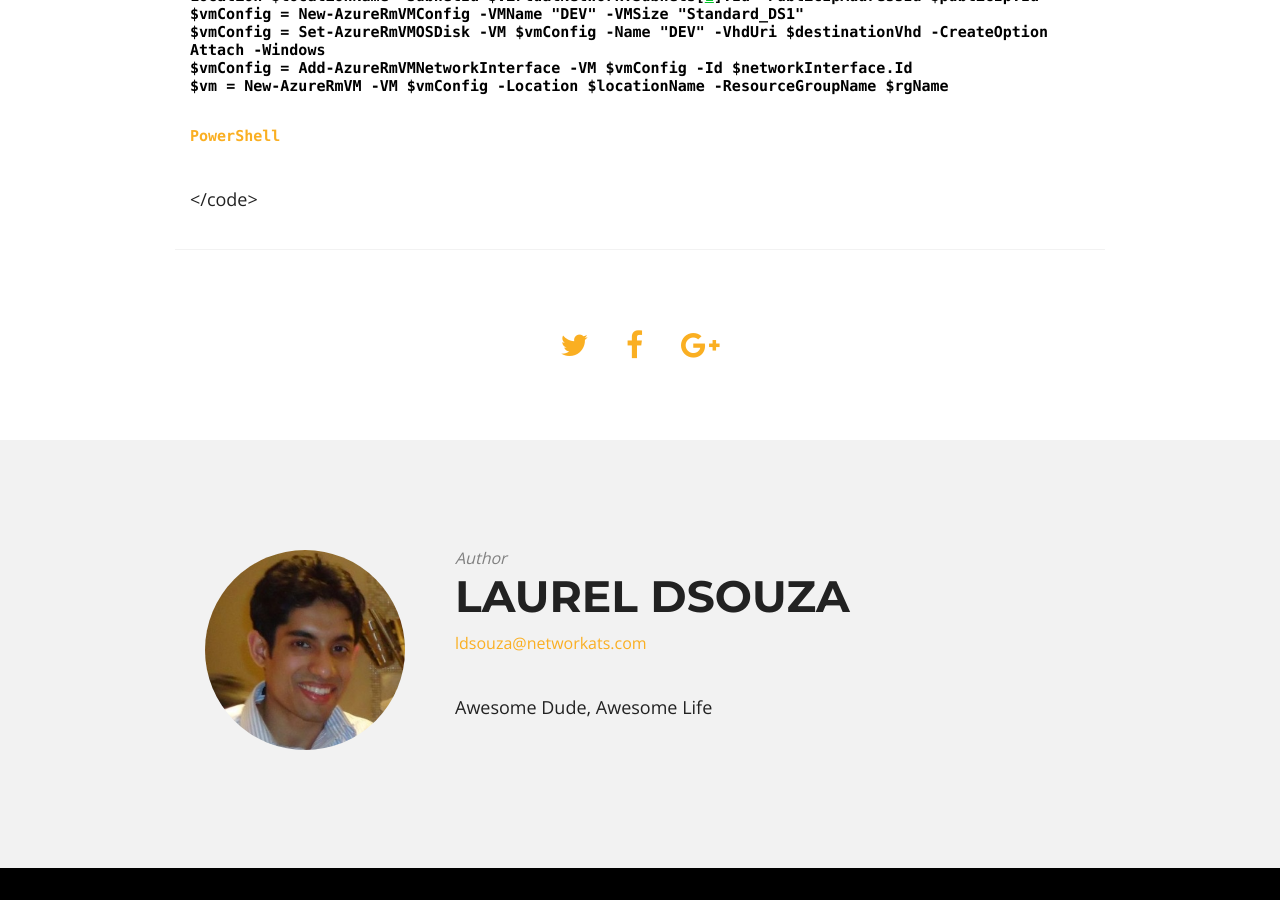
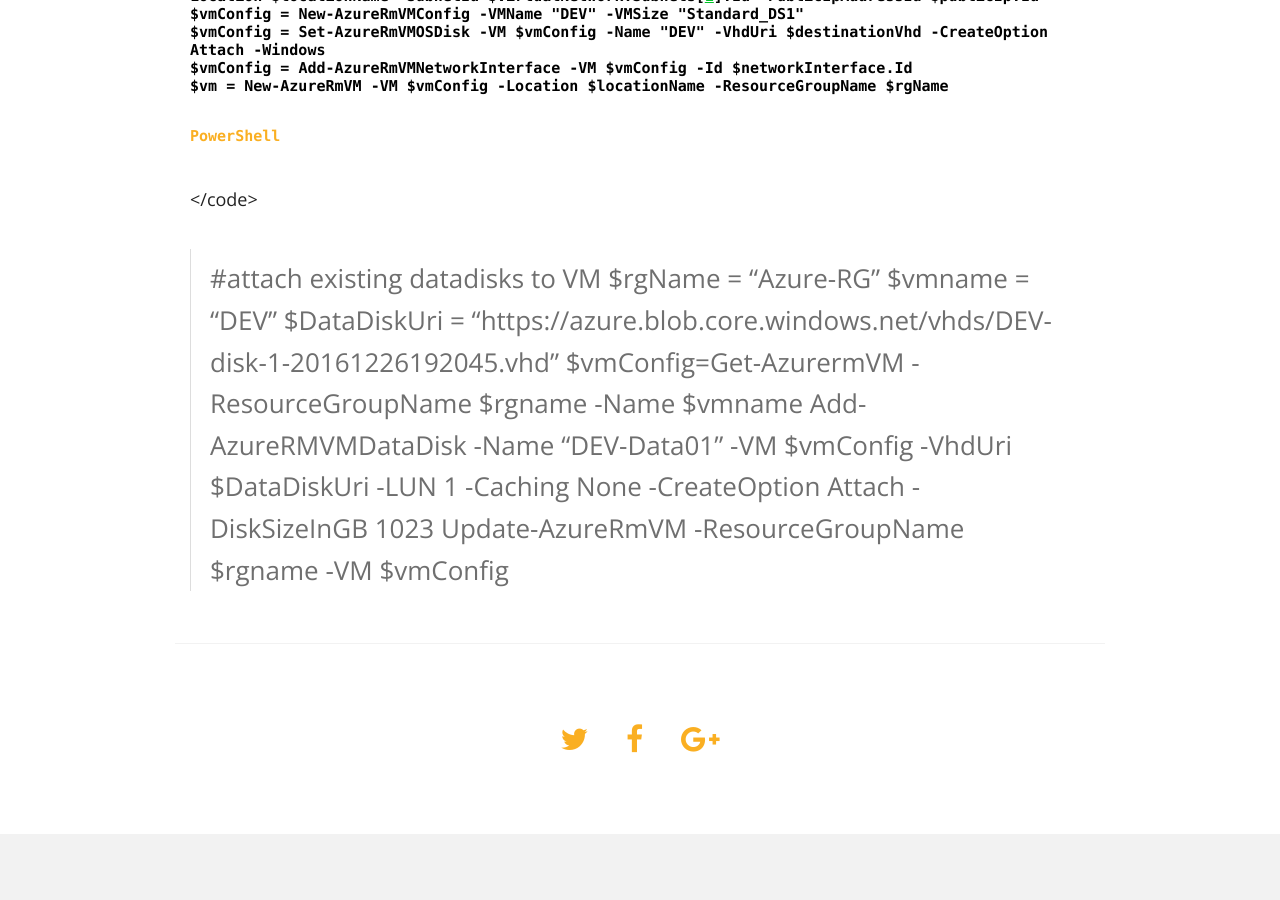
Before and after one commit to ldsouza/ldsouza.github.io, a Jekyll site: the page built from _posts/2017-01-04-how-to-create-a-vm-in-azure-from-an-existing-disk.md, in a window 1280 px wide and 900 px high, scrolled down 781 px. Built offline with Jekyll 4.4.1, drawn with Linux system fonts in a browser that asks for light colours; nearby versions of some CDN libraries.

Commit message:
Updated 2017-01-04-how-to-create-a-vm-in-azure-from-an-existing-disk.md

```diff
--- a/_posts/2017-01-04-how-to-create-a-vm-in-azure-from-an-existing-disk.md
+++ b/_posts/2017-01-04-how-to-create-a-vm-in-azure-from-an-existing-disk.md
@@ -30,3 +30,12 @@ $vm = New-AzureRmVM -VM $vmConfig -Location $locationName -ResourceGroupName $rg
 <code></code><code>PowerShell
 
 </code><code></code>
+
+
+>#attach existing datadisks to VM
+$rgName = "Azure-RG"
+$vmname = "DEV"
+$DataDiskUri = "https://azure.blob.core.windows.net/vhds/DEV-disk-1-20161226192045.vhd"
+$vmConfig=Get-AzurermVM -ResourceGroupName $rgname -Name $vmname
+Add-AzureRMVMDataDisk -Name "DEV-Data01" -VM $vmConfig -VhdUri $DataDiskUri -LUN 1 -Caching None -CreateOption Attach -DiskSizeInGB 1023
+Update-AzureRmVM -ResourceGroupName $rgname -VM $vmConfig
```
